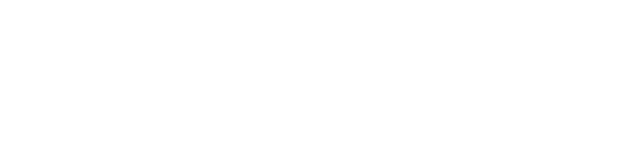
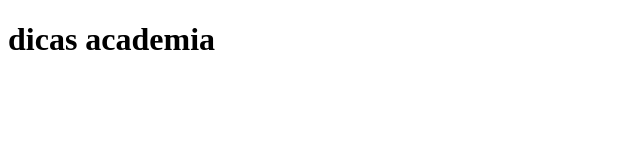
Before and after one commit to dylan519/2-b-aluno, a plain HTML site: page index.html in a window 1280 px wide. Shown: the whole page, without its empty margins (0-640 px from the left). Drawn offline with Linux system fonts and the light colour scheme.

Commit message:
Update index.html

```diff
--- a/index.html
+++ b/index.html
@@ -5,6 +5,7 @@
     <meta name="viewport" content="width=device-width, initial-scale=1.0">
     <title>Document</title>
 </head>
+    <h1>dicas academia</h1>
 <body>
 
 </body>
```
